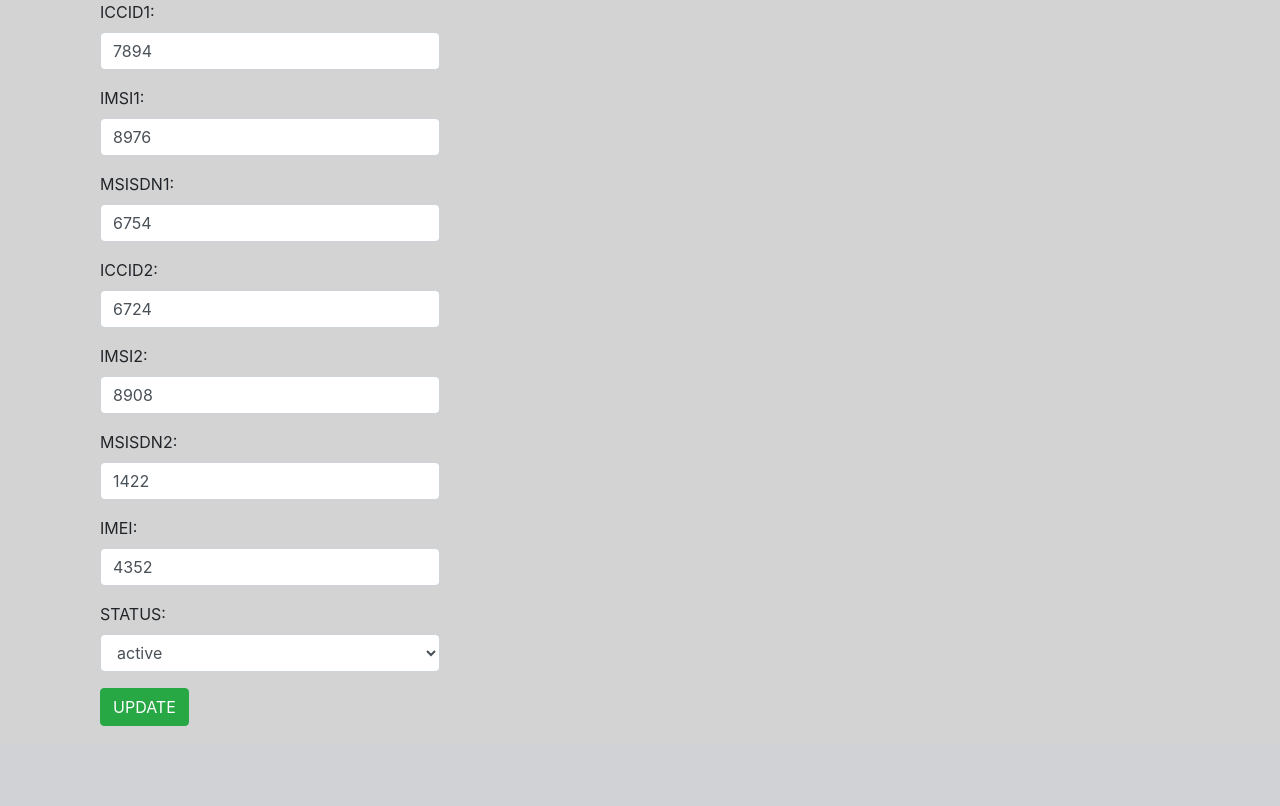
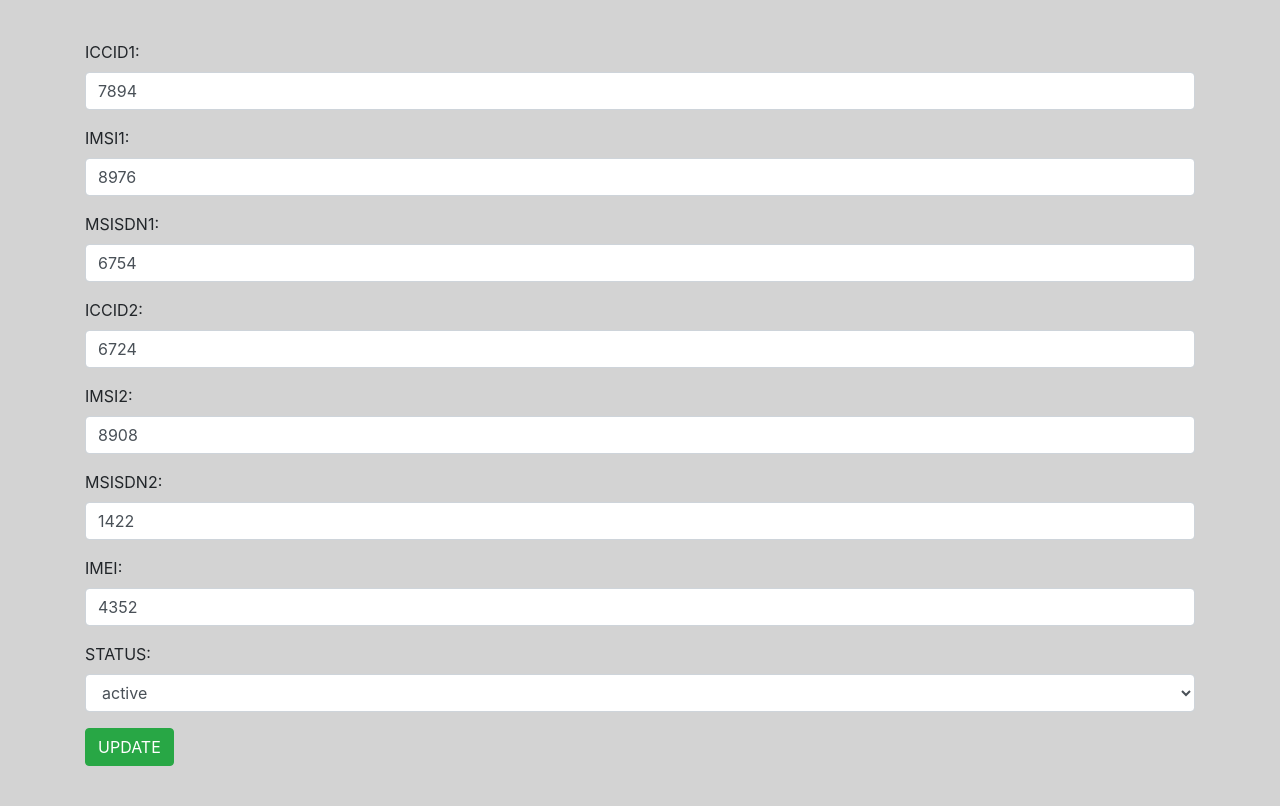
Before and after one commit to ak6157r/vst, a Django app: page /update/1 in a window 1280 px wide. Shown: the part 56-862 px from the top of the page. Before the commit the page ends 782 px from the top, so only its background shows below. Run offline with Django 4.2, Linux system fonts and the light colour scheme; data comes from the database, SQL or seed files in the repository; both versions use the stored data as it was after the commit; some libraries are stand-ins or nearby versions.

Commit message:
modified update.html

```diff
--- a/templates/update.html
+++ b/templates/update.html
@@ -2,7 +2,7 @@
 
 {% block body %}
 <div class="container">
-    <div class="col-4">
+    <div class="col-6.col-sm-4">
         <form action="#" method="post">
             {% csrf_token %}
             {{ form.as_p}}
@@ -14,5 +14,9 @@
     body{
         background-color: lightgray;
     }
+    form{
+        margin-top: 40px;
+        margin-bottom: 40px;
+    }
 </style>
 {% endblock %}
```
Also changed, not shown: db.sqlite3.
